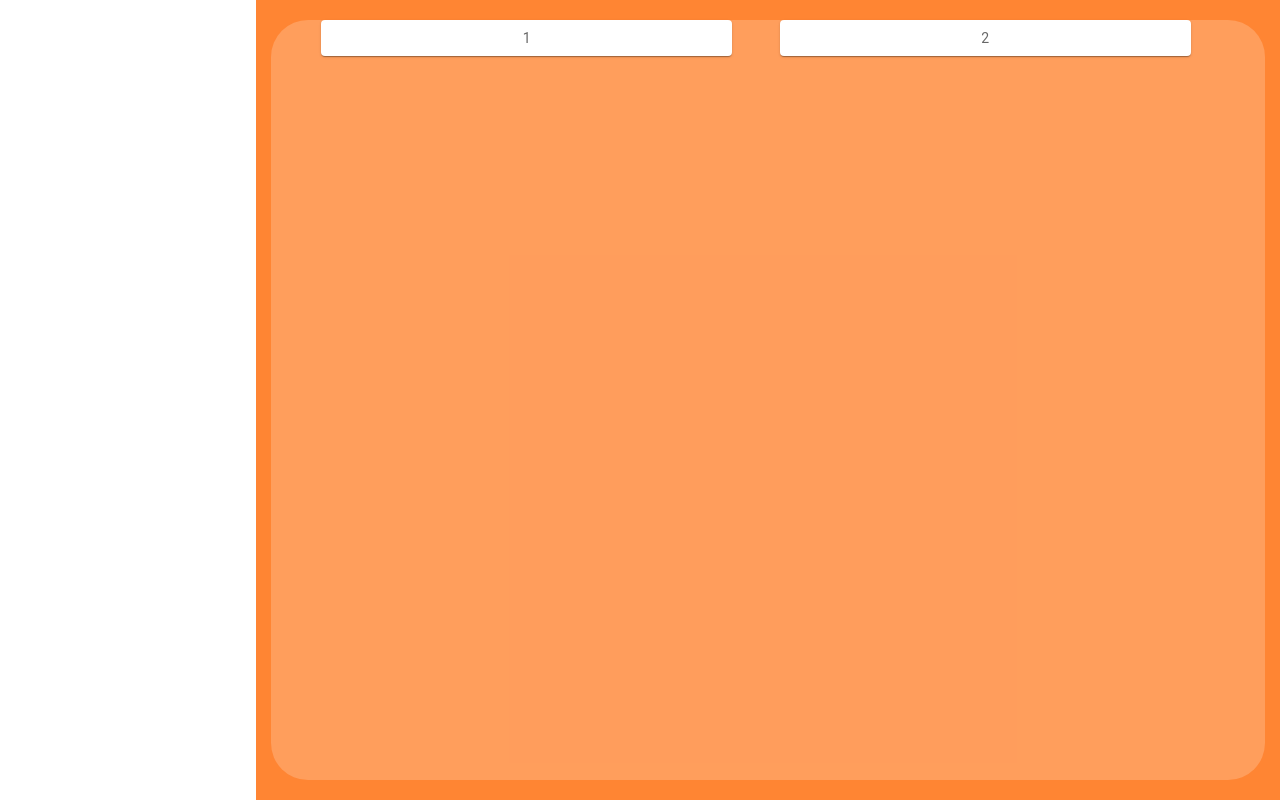
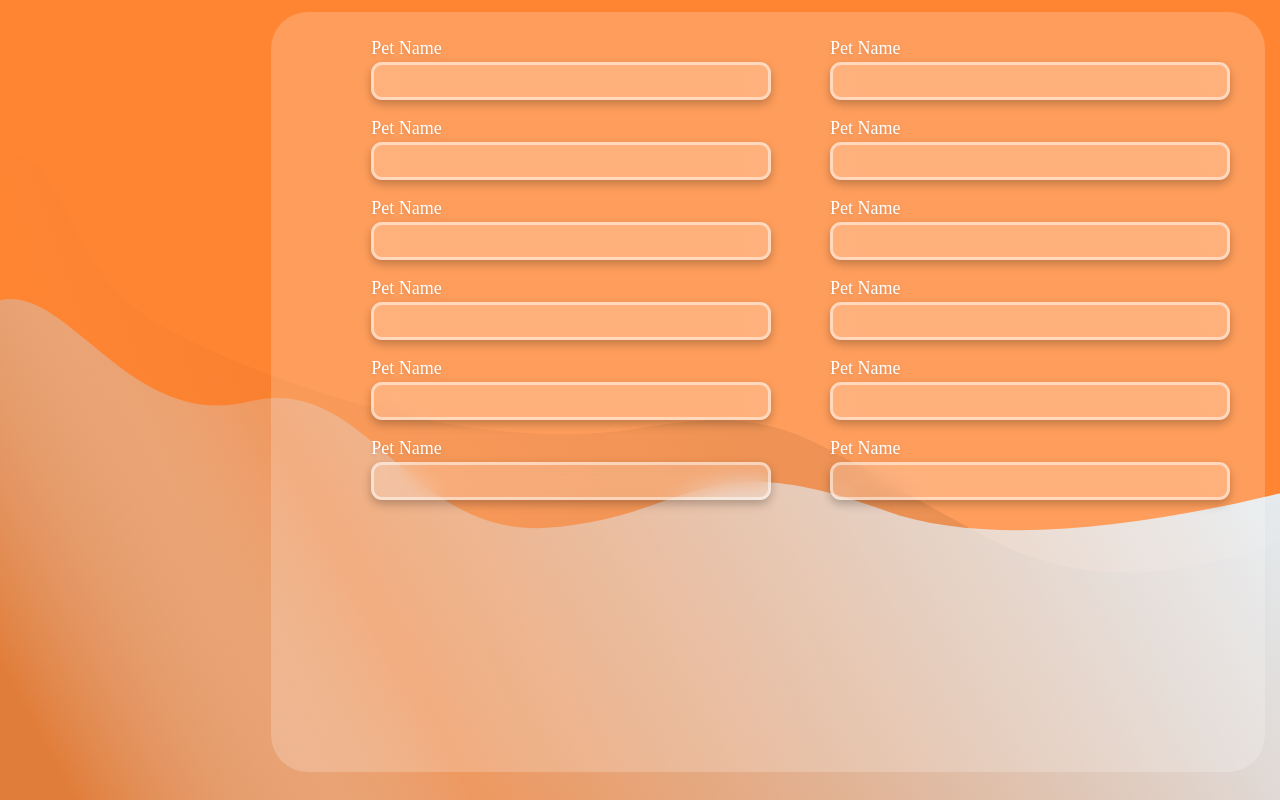
Before and after one commit to rankothnc/Pawprint, a React (Create React App) app: page / in a window 1280 px wide. Built offline with nearby package versions, Linux system fonts and the light colour scheme.

Commit message:
form and background draft

```diff
--- a/src/App.js
+++ b/src/App.js
@@ -5,7 +5,7 @@ function App() {
     <div className="App">
 
        <EmergencyForm/>
-
+      {/* <Test/> */}
     </div>
   );
 }
--- a/src/Pages/Emergency_Contact/EmergencyForm.js
+++ b/src/Pages/Emergency_Contact/EmergencyForm.js
@@ -1,21 +1,17 @@
 import React from 'react'
 // import FixedContainer from '../../Components/Emergency_Contact/Form'
 import '../../Styles/Emergency_Contact/EmergencyForm.css'
-import TextField from '@mui/material/TextField'
-import { DataGrid } from '@mui/x-data-grid';
+// import {TextField} from '@mui/material/TextField'
+import { TextField, InputBase } from "@mui/material";
 import { styled } from '@mui/material/styles';
 import Box from '@mui/material/Box';
-import Paper from '@mui/material/Paper';
 import Grid from '@mui/material/Grid';
 
-
-const Item = styled(Paper)(({ theme }) => ({
-  backgroundColor: theme.palette.mode === 'dark' ? '#1A2027' : '#fff',
-  ...theme.typography.body2,
-  padding: theme.spacing(1),
-  textAlign: 'center',
-  color: theme.palette.text.secondary,
-}));
+const CssTextField = styled(TextField)({
+  "& .MuiOutlinedInput:after":{
+    borderBlockColor:"green"
+  }
+})
 
 export default function EmergencyForm() {
   return (
@@ -29,10 +25,45 @@ export default function EmergencyForm() {
       <Box class='boxContainer' sx={{ width: '80%' }}>
       <Grid container rowSpacing={1} columnSpacing={{ xs: 1, sm: 2, md: 3 }}>
         <Grid item xs={6}>
-          <Item>1</Item>
+
+          <p className="InputLabel">Pet Name</p>
+          <InputBase className='inp' />
+
+          <p className="InputLabel">Pet Name</p>
+          <InputBase className='inp'/>
+
+          <p className="InputLabel">Pet Name</p>
+          <InputBase className='inp'/>
+
+          <p className="InputLabel">Pet Name</p>
+          <InputBase className='inp'/>
+
+          <p className="InputLabel">Pet Name</p>
+          <InputBase className='inp'/>
+
+          <p className="InputLabel">Pet Name</p>
+          <InputBase className='inp'/>
+
         </Grid>
         <Grid item xs={6}>
-          <Item>2</Item>
+
+        <p className="InputLabel">Pet Name</p>
+          <InputBase className='inp'/>
+
+          <p className="InputLabel">Pet Name</p>
+          <InputBase className='inp'/>
+
+          <p className="InputLabel">Pet Name</p>
+          <InputBase className='inp'/>
+
+          <p className="InputLabel">Pet Name</p>
+          <InputBase className='inp'/>
+
+          <p className="InputLabel">Pet Name</p>
+          <InputBase className='inp'/>
+
+          <p className="InputLabel">Pet Name</p>
+          <InputBase className='inp'/>
         </Grid>
       </Grid>
     </Box>
--- a/src/Styles/Emergency_Contact/EmergencyForm.css
+++ b/src/Styles/Emergency_Contact/EmergencyForm.css
@@ -1,7 +1,3 @@
-* {
-    box-sizing: border-box;
-    /* display: grid; */
-  }
 
   .column {
     float: left;
@@ -11,15 +7,14 @@
   .left {
     width: 20%;
     height: 100vh;
-    background-color: rgba(255, 255, 255, 0.825);
+  }
 
-  }
   .right{
-    background-color: #FF8533;
-    /* background-color: #9a8e8e; */
+    /* background-color: #FF8533; */
     width: 80%;
     height: 100vh;
   }
+
   .container{
     width: 97%;
     height: 95vh;
@@ -29,45 +24,32 @@
     margin: 20px auto 20px auto;
 
   }
-/*
-#outlined-basic{
-    padding-left: 200px;
-    margin-left: 200px;
-} */
+
+.InputLabel{
+  margin-bottom: 3px;
+  font-family: 'Omnes';
+  font-style: normal;
+  font-weight: 500;
+  font-size: 18px;
+  text-align: left;
+  color: #FFFFFF;
+  text-shadow: 0px 2px 4px rgba(0, 0, 0, 0.15);
+
+}
+
+.inp{
+  background: rgba(255, 255, 255, 0.2) !important;
+  border: 3px solid rgba(255, 255, 255, 0.5) !important;
+  box-shadow: 0px 4px 10px rgba(0, 0, 0, 0.25) !important;
+  backdrop-filter: blur(10px) !important;
+  width: 400px;
+  height: 38px ;
+  border-radius: 11px !important;
+  padding-left: 13px;
+}
+
+
 
 .boxContainer{
-    display: grid;
-    /* margin-top: 50px; */
-    margin-left: 50px;
-    margin-right: 50px;
+  margin-left: 100px;
 }
-
-/* .MuiGrid-root .MuiGrid-item .MuiGrid-grid-xs-6 .css-1osj8n2-MuiGrid-root{
-  padding-top: 100px;
-} */
-
-.css-10mzr36-MuiGrid-root {
-  box-sizing: border-box;
-  display: -webkit-box;
-  display: -webkit-flex;
-  display: -ms-flexbox;
-  display: flex;
-  -webkit-box-flex-wrap: wrap;
-  -webkit-flex-wrap: wrap;
-  -ms-flex-wrap: wrap;
-  flex-wrap: wrap;
-  width: auto;
-  -webkit-flex-direction: row;
-  -ms-flex-direction: row;
-  flex-direction: row;
-  margin-top: -8px;
-  /* background-color: blue; */
-  align-items: center;
-  /* padding: 50px 100px; */
-}
-
-.css-10mzr36-MuiGrid-root>.MuiGrid-item {
-  padding-top: 15px;
-  padding-right: 24px;
-  align-items: center;
-}
--- a/src/index.css
+++ b/src/index.css
@@ -20,4 +20,5 @@ body {
   font-style: normal;
   -webkit-font-smoothing: antialiased;
   -moz-osx-font-smoothing: grayscale;
+  background-image: url("../src/Styles/Emergency_Contact/background.svg");
 }
```
Also changed, not shown: src/Styles/Emergency_Contact/background.svg (added).
